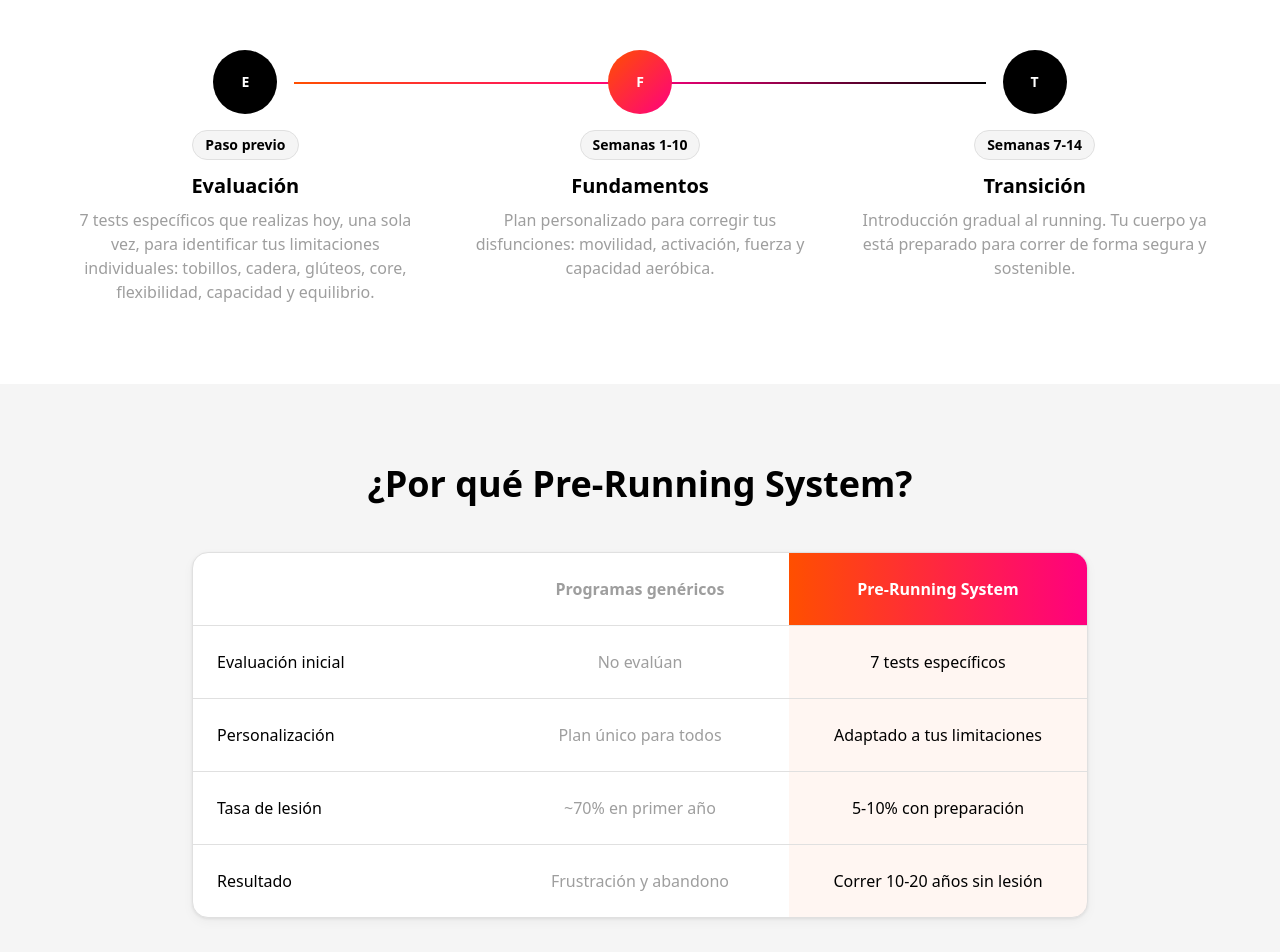
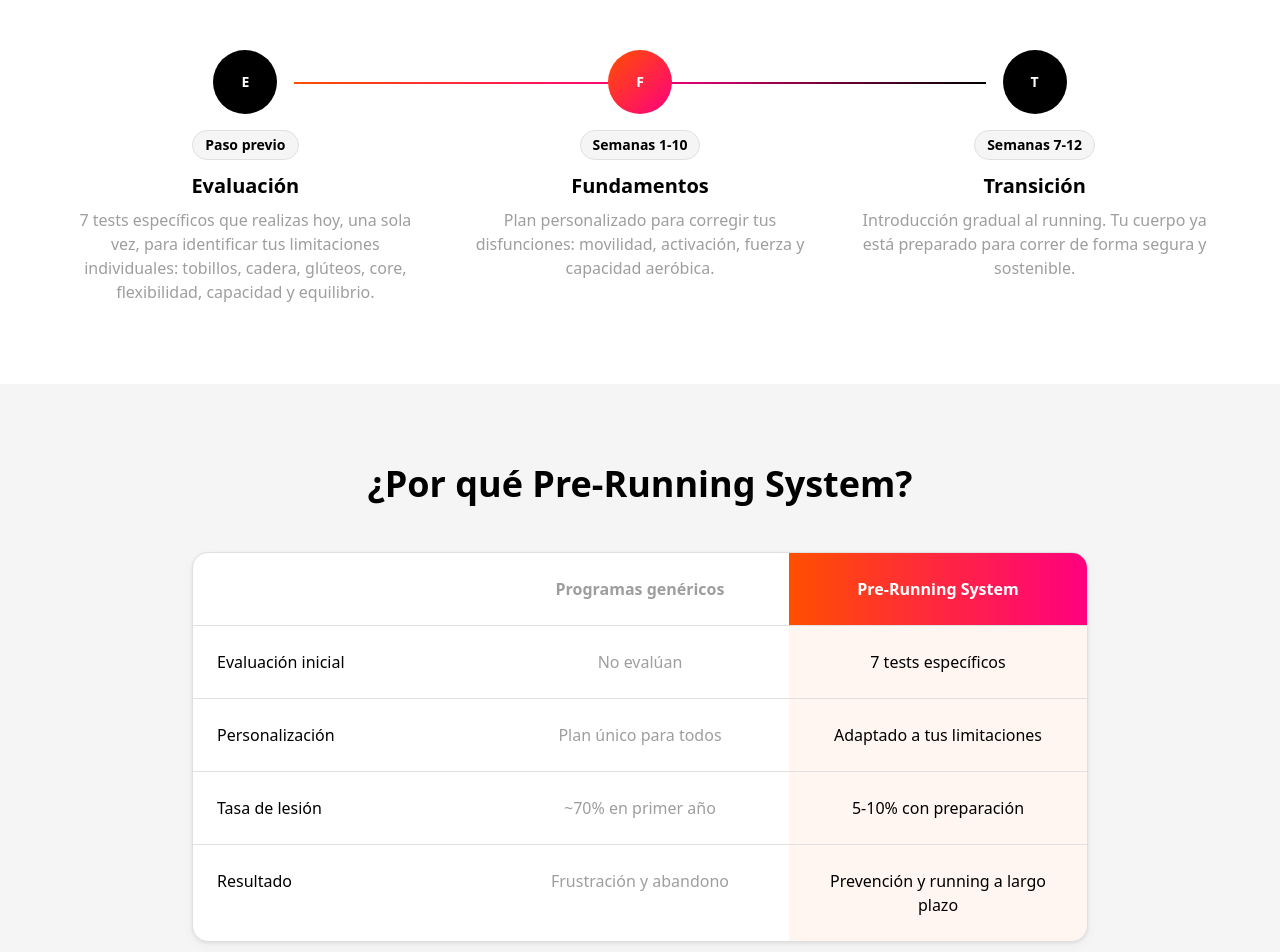
Before and after one commit to iestebanmarina/pre-running-system, a React (Vite) app: page / in a window 1280 px wide. Shown: the part 1360-2312 px from the top of the page. Built offline with nearby package versions, Linux system fonts and the light colour scheme; no server answers.

Commit message:
Tres cambios en el texto

```diff
--- a/src/pages/Landing.jsx
+++ b/src/pages/Landing.jsx
@@ -106,7 +106,7 @@
             {[
               { color: 'bg-black', label: 'Paso previo', title: 'Evaluación', desc: '7 tests específicos que realizas hoy, una sola vez, para identificar tus limitaciones individuales: tobillos, cadera, glúteos, core, flexibilidad, capacidad y equilibrio.' },
               { color: 'bg-gradient-to-br from-accent-orange to-accent-pink', label: 'Semanas 1-10', title: 'Fundamentos', desc: 'Plan personalizado para corregir tus disfunciones: movilidad, activación, fuerza y capacidad aeróbica.' },
-              { color: 'bg-black', label: 'Semanas 7-14', title: 'Transición', desc: 'Introducción gradual al running. Tu cuerpo ya está preparado para correr de forma segura y sostenible.' },
+              { color: 'bg-black', label: 'Semanas 7-12', title: 'Transición', desc: 'Introducción gradual al running. Tu cuerpo ya está preparado para correr de forma segura y sostenible.' },
             ].map((phase) => (
               <div key={phase.title} className="text-center">
                 <div className={`w-16 h-16 ${phase.color} text-white rounded-full flex items-center justify-center text-sm font-bold mx-auto mb-4 relative z-10`}>
@@ -139,7 +139,7 @@
               ['Evaluación inicial', 'No evalúan', '7 tests específicos'],
               ['Personalización', 'Plan único para todos', 'Adaptado a tus limitaciones'],
               ['Tasa de lesión', '~70% en primer año', '5-10% con preparación'],
-              ['Resultado', 'Frustración y abandono', 'Correr 10-20 años sin lesión'],
+              ['Resultado', 'Frustración y abandono', 'Prevención y running a largo plazo'],
             ].map(([label, generic, prerunning], i) => (
               <div key={i} className="grid grid-cols-3 border-t border-border">
                 <div className="p-4 md:p-6 font-medium text-black text-sm md:text-base">{label}</div>
```
